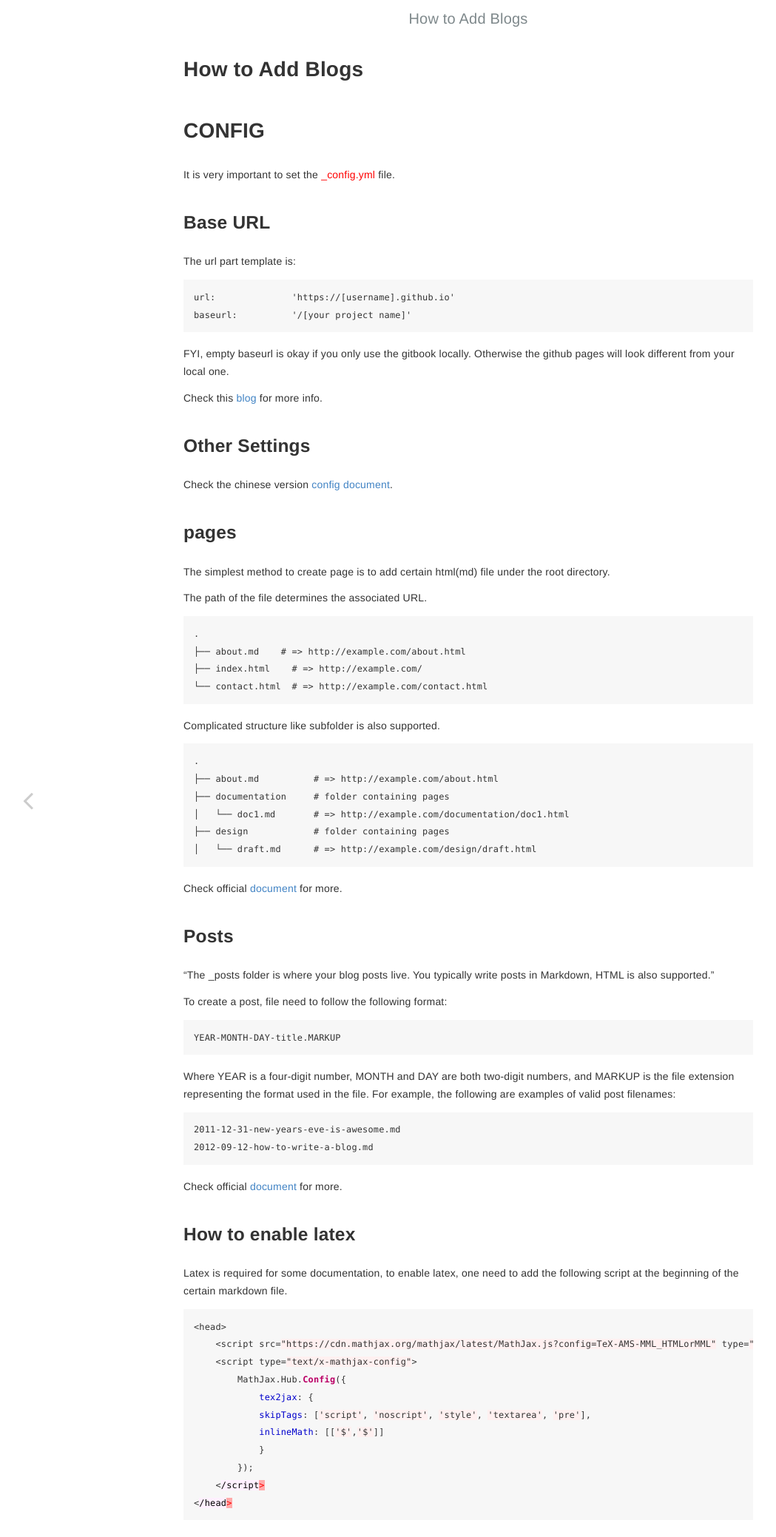
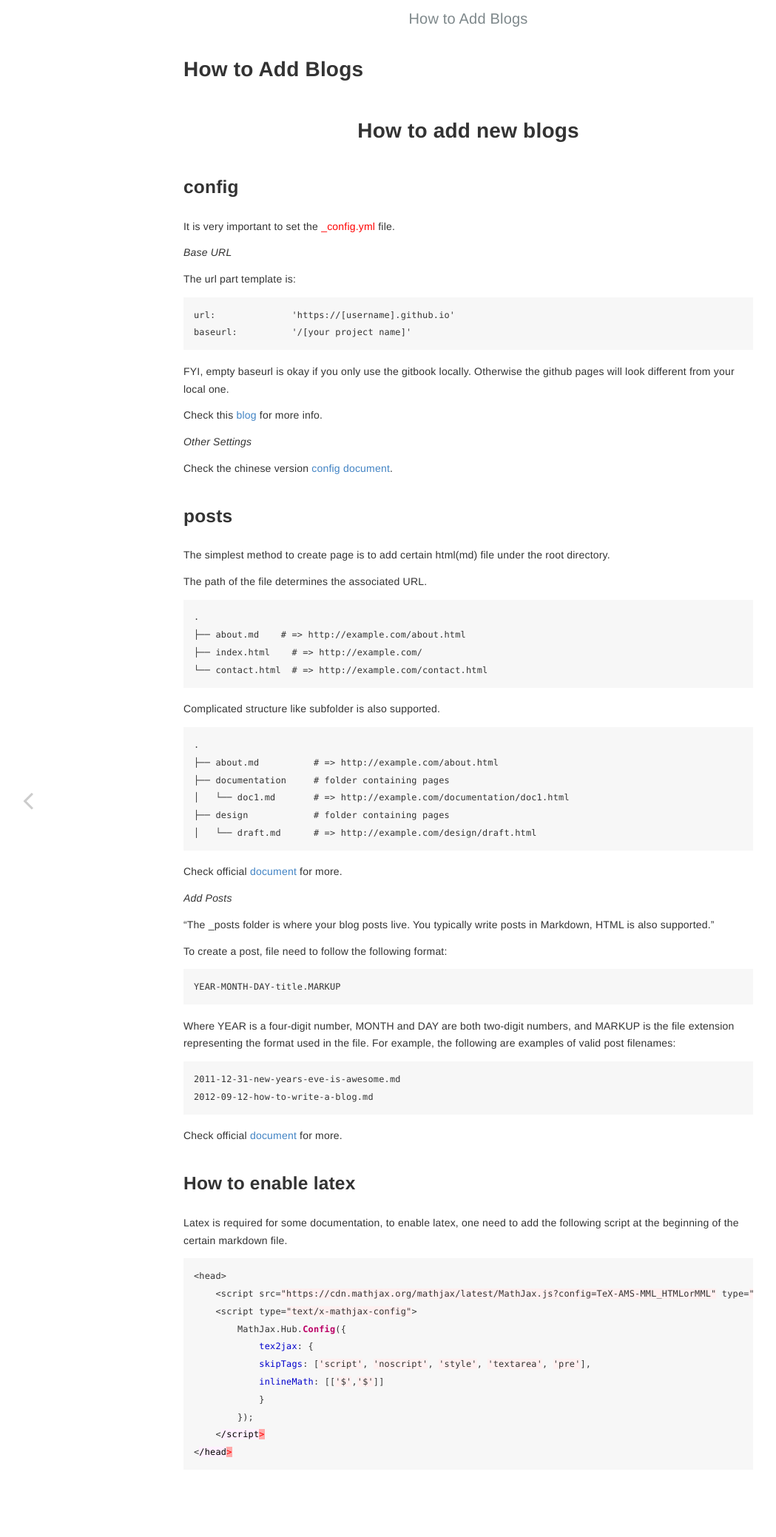
Before and after one commit to shawntao1011/myNote, a Jekyll site: the page built from _posts/2021-11-29-howto.md, in a window 1280 px wide. Shown: the top 2078 px of the page at 74% size, without its empty margins (7-1056 px from the left). Built offline with Jekyll 4.4.1, drawn with Linux system fonts in a browser that asks for light colours.

Commit message:
modified how-to md, reduce header usage

````diff
--- a/_posts/2021-11-29-howto.md
+++ b/_posts/2021-11-29-howto.md
@@ -6,10 +6,13 @@ category: instruction
 layout: post
 ---
 
-# CONFIG
+<h1 style="text-align:center;"> How to add new blogs</h1>
+
+## config
 It is very important to set the <font color='red'>_config.yml</font> file.
 
-## Base URL
+*Base URL*
+
 The url part template is:
 ```
 url:              'https://[username].github.io'
@@ -19,11 +22,11 @@ FYI, empty baseurl is okay if you only use the gitbook locally. Otherwise the gi
 
 Check this [blog](https://byparker.com/blog/2014/clearing-up-confusion-around-baseurl/) for more info.
 
-## Other Settings
+*Other Settings*
+
 Check the chinese version [config document](http://jekyllcn.com/docs/configuration/).
 
-## pages
-
+## posts
 The simplest method to create page is to add certain html(md) file under the root directory.
 
 The path of the file determines the associated URL.
@@ -47,7 +50,7 @@ Check official [document][1] for more.
 
 [1]: https://jekyllrb.com/docs/pages/
 
-## Posts
+*Add Posts*
 
 "The _posts folder is where your blog posts live. You typically write posts in Markdown, HTML is also supported."
 
````
